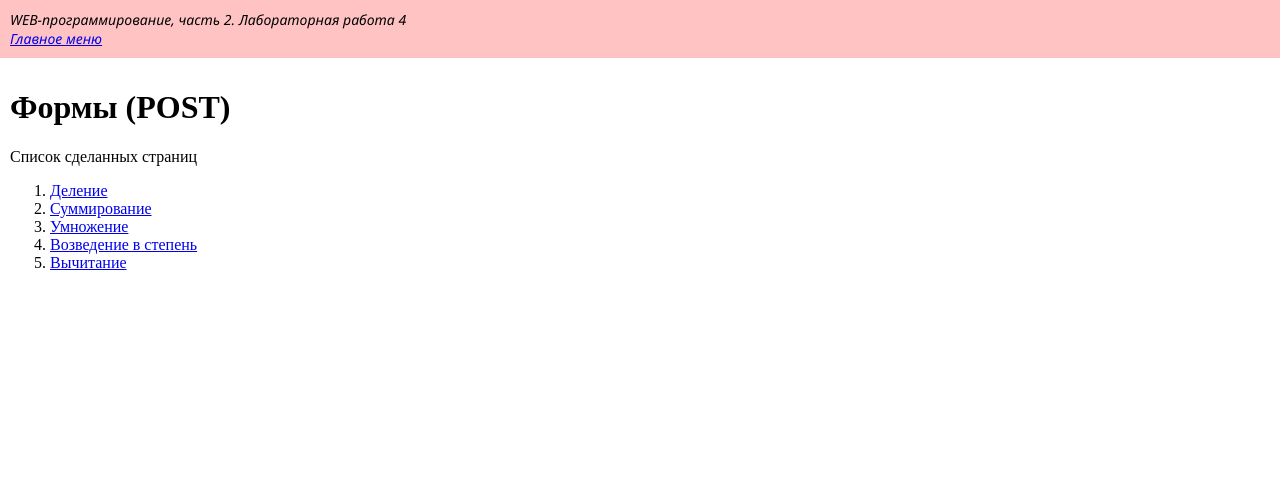
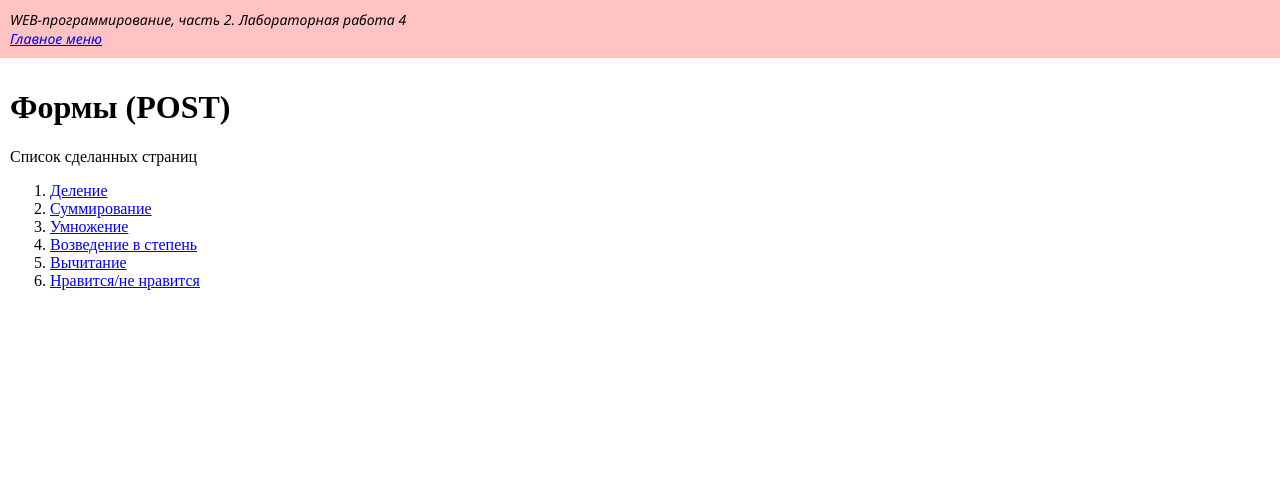
Before and after one commit to deehope/web--programming-labs-2, a Flask app: page /lab4/ in a window 1280 px wide. Shown: the top 489 px of the page. Run offline with Flask 3, Linux system fonts and the light colour scheme.

Commit message:
Валидация

```diff
--- a/templates/lab4/lab4.html
+++ b/templates/lab4/lab4.html
@@ -21,5 +21,8 @@
         <li>
             <a href = '/lab4/sub-form'>Вычитание</a>
         </li>
+        <li>
+            <a href = '/lab4/tree'>Нравится/не нравится</a>
+        </li>
     </ol>
 {% endblock %}
```
